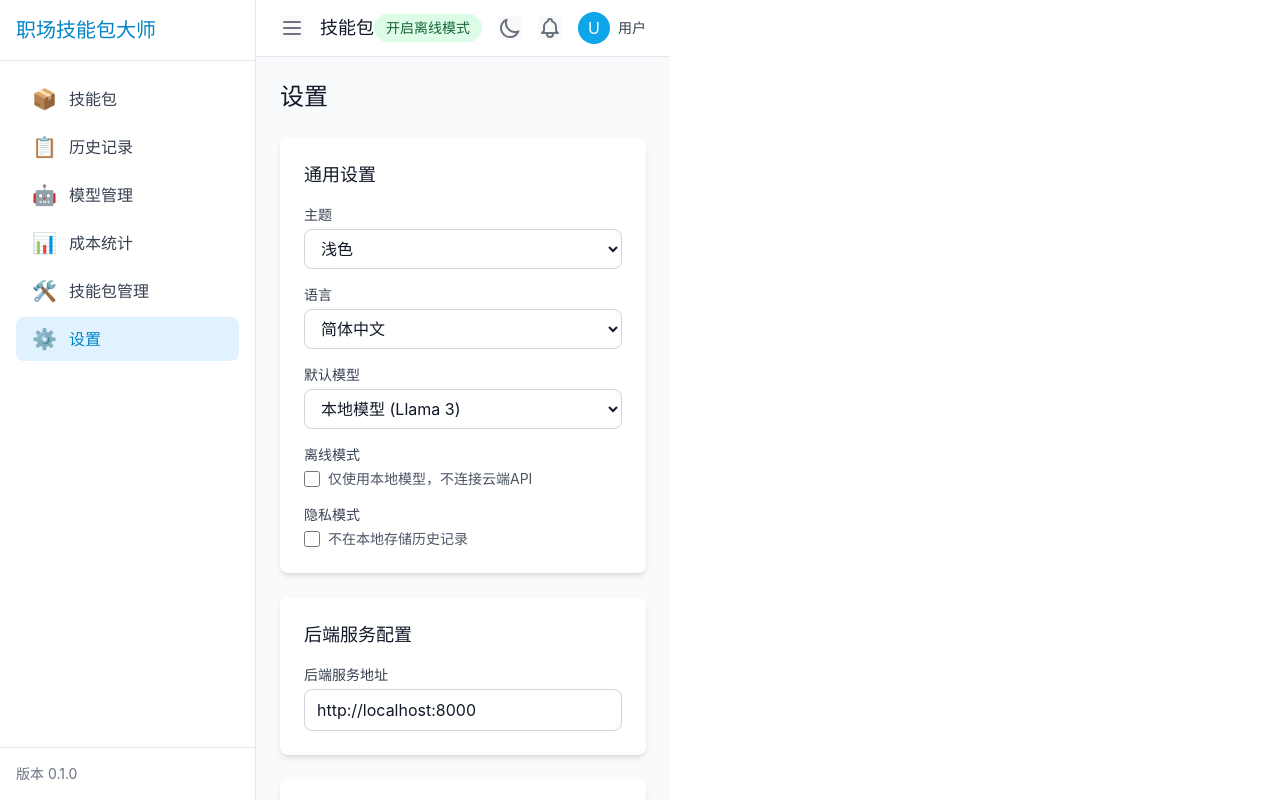
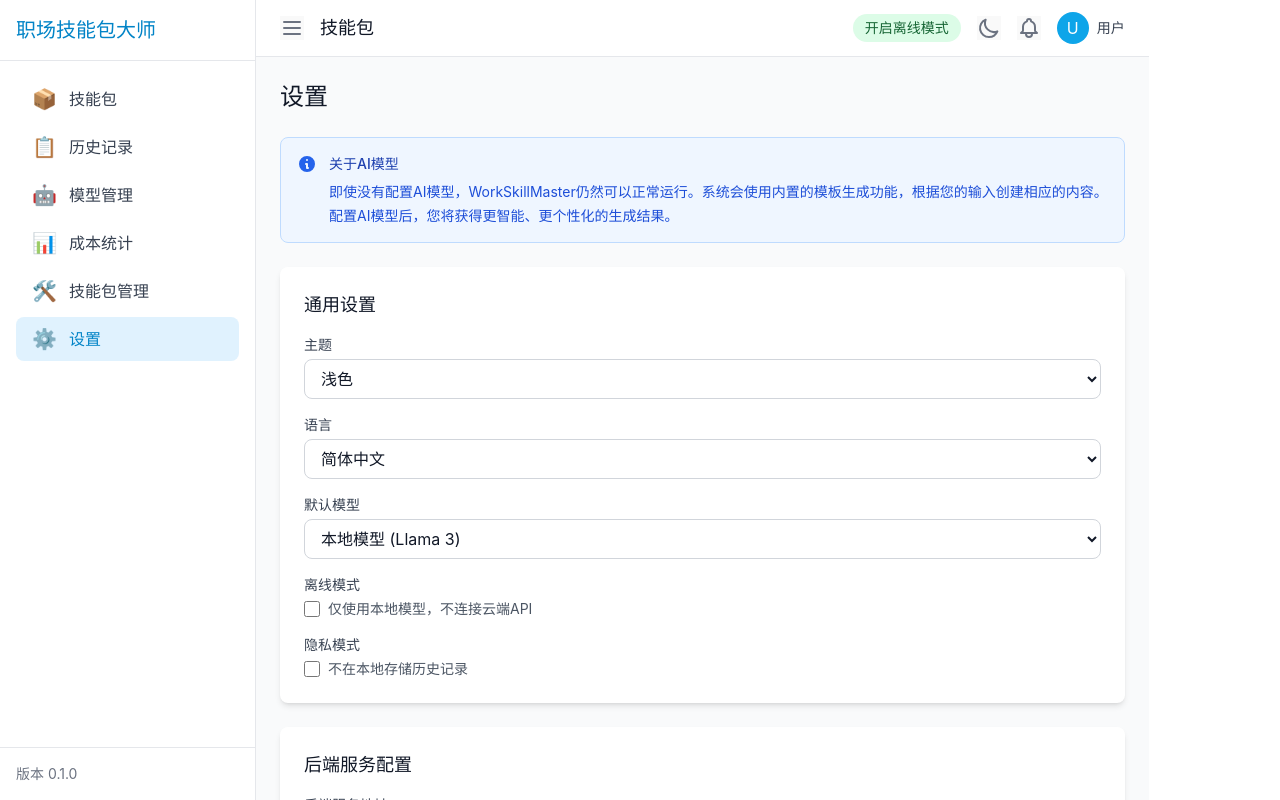
Before and after one commit to lsansen/WorkSkillMaster, a React (Vite) app: page /settings in a window 1280 px wide. Built offline with nearby package versions, Linux system fonts and the light colour scheme.

Commit message:
更新设置页面：添加AI模型说明，确保没有AI也能正常运行

```diff
--- a/src/pages/Settings.tsx
+++ b/src/pages/Settings.tsx
@@ -66,6 +66,29 @@
       <h2 className="text-2xl font-bold text-gray-900 dark:text-white mb-6">
         设置
       </h2>
+
+      <div className="bg-blue-50 dark:bg-blue-900/20 border border-blue-200 dark:border-blue-800 rounded-lg p-4 mb-6">
+        <div className="flex items-start">
+          <div className="flex-shrink-0">
+            <svg className="h-5 w-5 text-blue-600 dark:text-blue-400" fill="currentColor" viewBox="0 0 20 20">
+              <path fillRule="evenodd" d="M18 10a8 8 0 11-16 0 8 8 0 0116 0zm-7-4a1 1 0 11-2 0 1 1 0 012 0zM9 9a1 1 0 000 2v3a1 1 0 001 1h1a1 1 0 100-2v-3a1 1 0 00-1-1H9z" clipRule="evenodd" />
+            </svg>
+          </div>
+          <div className="ml-3">
+            <h3 className="text-sm font-medium text-blue-800 dark:text-blue-300">
+              关于AI模型
+            </h3>
+            <div className="mt-2 text-sm text-blue-700 dark:text-blue-400">
+              <p>
+                即使没有配置AI模型，WorkSkillMaster仍然可以正常运行。系统会使用内置的模板生成功能，根据您的输入创建相应的内容。
+              </p>
+              <p className="mt-1">
+                配置AI模型后，您将获得更智能、更个性化的生成结果。
+              </p>
+            </div>
+          </div>
+        </div>
+      </div>
 
       <div className="bg-white dark:bg-gray-800 rounded-lg shadow-md p-6">
         <h3 className="text-lg font-semibold text-gray-900 dark:text-white mb-4">
```
